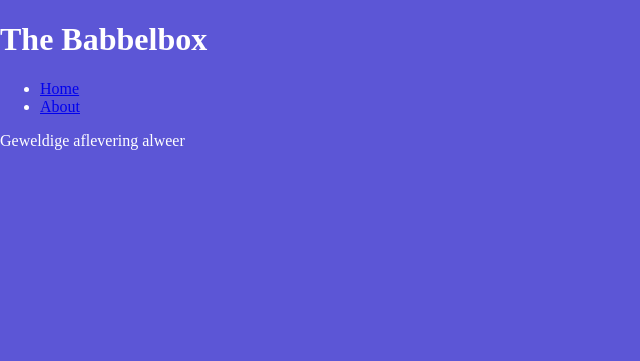
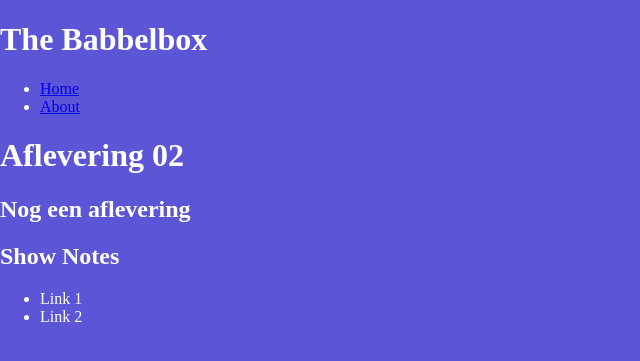
Before and after one commit to dandevri/babbelbox, a Jekyll site: the page built from _posts/2017-02-09-aflevering-02.md, in a window 1280 px wide. Shown: the top 361 px of the page, without its empty margins (0-640 px from the left). Built offline with Jekyll 4.4.1, drawn with Linux system fonts in a browser that asks for light colours; our own code applies the rules of GitHub Pages for plain Markdown files.

Commit message:
Add detail posts pages

```diff
--- a/_posts/2017-02-09-aflevering-02.md
+++ b/_posts/2017-02-09-aflevering-02.md
@@ -1,5 +1,12 @@
 ---
+layout: default
 title: Aflevering 02
-subtitle: Nog een episode
+subtitle: Nog een aflevering
 ---
-Geweldige aflevering alweer
+# {{page.title}}
+
+## {{page.subtitle}}
+
+## Show Notes
+* Link 1
+* Link 2
--- a/index.html
+++ b/index.html
@@ -6,7 +6,7 @@ layout: default
 <ul>
   {% for posts in site.posts %}
   <li>
-    <a href="">{{posts.title}}</a>
+    <a href="{{site.baseurl}}{{posts.url}}">{{posts.title}}</a>
     <p>{{posts.subtitle}}</p>
   </li>
   {% endfor %}
```
Also changed, not shown: _posts/2017-02-08-aflevering-01.md (+8 -1 lines).
